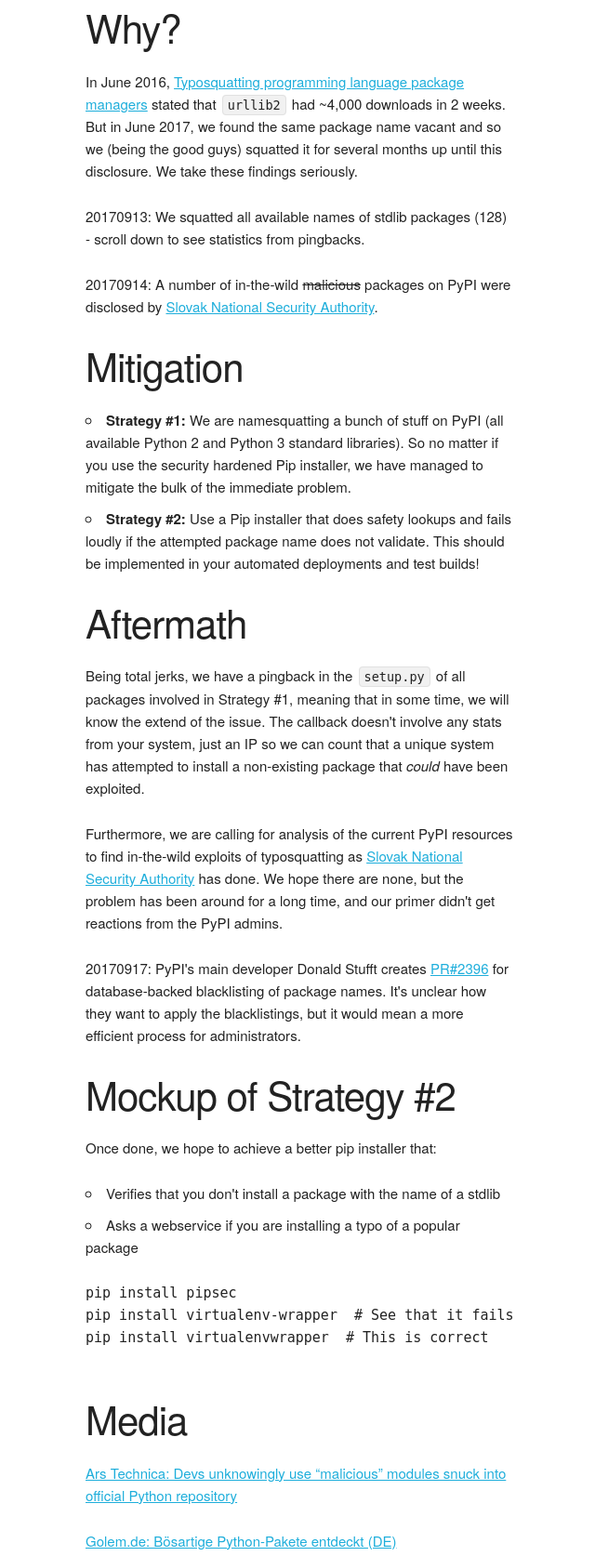
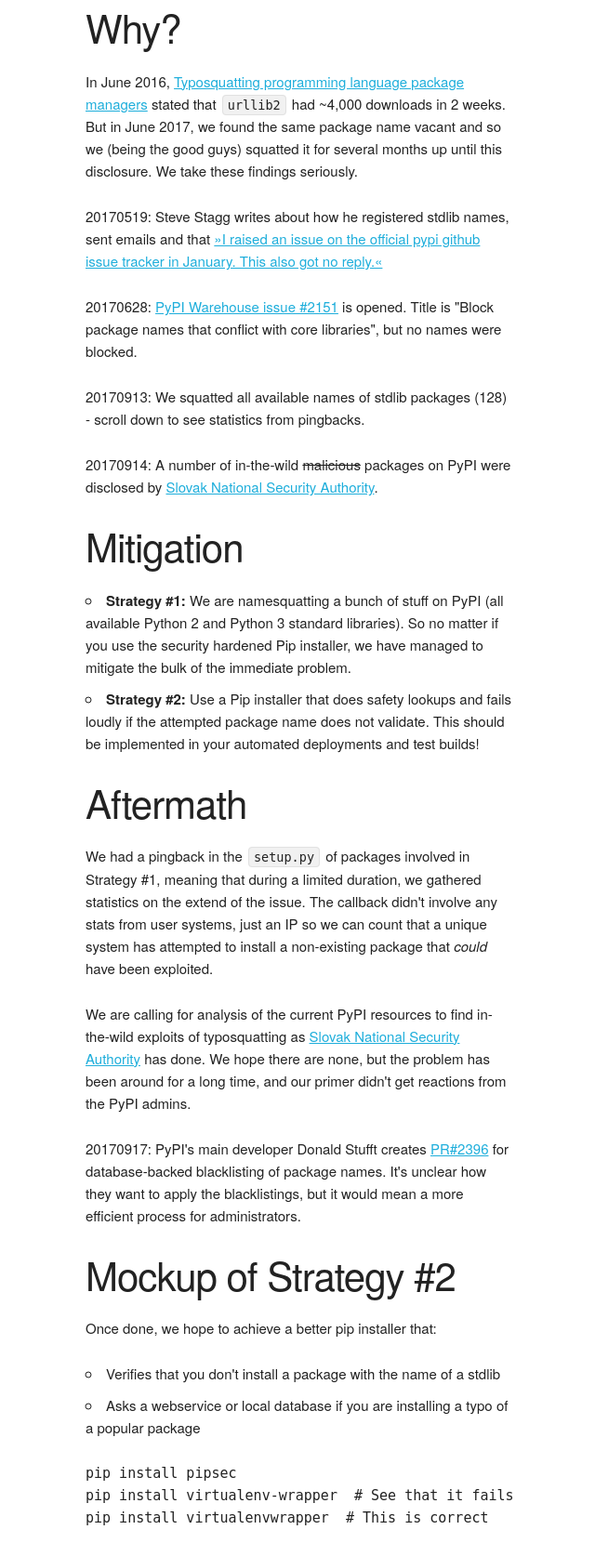
Before and after one commit to benjaoming/pytosquatting, a Django app: template webpages/templates/index.html in a window 1280 px wide. Shown: the part 246-1920 px from the top of the page at 93% size, without its empty margins (68-708 px from the left). Run offline with Django 3.2, Linux system fonts and the light colour scheme; the template is opened without the code that fills it, so the values that code supplies are empty.

Commit message:
Add note about @stestagg 's work, link to closed issue about pip client side security, rewrite some of the current presence to past presence

```diff
--- a/webpages/templates/index.html
+++ b/webpages/templates/index.html
@@ -9,6 +9,8 @@
         <p><strong>Work in progress:</strong> Fixing typosquatting+namesquatting threats in Python Package Index (PyPI).</p>
         <h2>Why?</h2>
         <p>In June 2016, <a href="http://incolumitas.com/2016/06/08/typosquatting-package-managers/">Typosquatting programming language package managers</a> stated that <code>urllib2</code> had ~4,000 downloads in 2 weeks. But in June 2017, we found the same package name vacant and so we (being the good guys) squatted it for several months up until this disclosure. We take these findings seriously.</p>
+        <p>20170519: Steve Stagg writes about how he registered stdlib names, sent emails and that <a href="https://hackernoon.com/building-a-botnet-on-pypi-be1ad280b8d6">»I raised an issue on the official pypi github issue tracker in January. This also got no reply.«</a></p>
+        <p>20170628: <a href="https://github.com/pypa/warehouse/issues/2151">PyPI Warehouse issue #2151</a> is opened. Title is "Block package names that conflict with core libraries", but no names were blocked.</p>
         <p>20170913: We squatted all available names of stdlib packages (128) - scroll down to see statistics from pingbacks.</p>
         <p>20170914: A number of in-the-wild <s>malicious</s> packages on PyPI were disclosed by <a href="http://www.nbu.gov.sk/skcsirt-sa-20170909-pypi/">Slovak National Security Authority</a>.</p>
 
@@ -19,17 +21,18 @@
         </ul>
 
         <h2>Aftermath</h2>
-        <p>Being total jerks, we have a pingback in the <code>setup.py</code> of all packages involved in Strategy #1, meaning that in some time, we will know the extend of the issue. The callback doesn't involve any stats from your system, just an IP so we can count that a unique system has attempted to install a non-existing package that <em>could</em> have been exploited.</p>
+        <p>We had a pingback in the <code>setup.py</code> of packages involved in Strategy #1, meaning that during a limited duration, we gathered statistics on the extend of the issue. The callback didn't involve any stats from user systems, just an IP so we can count that a unique system has attempted to install a non-existing package that <em>could</em> have been exploited.</p>
 
-        <p>Furthermore, we are calling for analysis of the current PyPI resources to find in-the-wild exploits of typosquatting as <a href="http://www.nbu.gov.sk/skcsirt-sa-20170909-pypi/">Slovak National Security Authority</a> has done. We hope there are none, but the problem has been around for a long time, and our primer didn't get reactions from the PyPI admins.</p>
+        <p>We are calling for analysis of the current PyPI resources to find in-the-wild exploits of typosquatting as <a href="http://www.nbu.gov.sk/skcsirt-sa-20170909-pypi/">Slovak National Security Authority</a> has done. We hope there are none, but the problem has been around for a long time, and our primer didn't get reactions from the PyPI admins.</p>
 
         <p>20170917: PyPI's main developer Donald Stufft creates <a href="https://github.com/pypa/warehouse/pull/2396">PR#2396</a> for database-backed blacklisting of package names. It's unclear how they want to apply the blacklistings, but it would mean a more efficient process for administrators.</p>
 
         <h2>Mockup of Strategy #2</h2>
+
         <p>Once done, we hope to achieve a better pip installer that:</p>
         <ul>
           <li>Verifies that you don't install a package with the name of a stdlib</li>
-          <li>Asks a webservice if you are installing a typo of a popular package</li>
+          <li>Asks a webservice or local database if you are installing a typo of a popular package</li>
         </ul>
         <p>
           <pre>
@@ -38,6 +41,8 @@ pip install virtualenv-wrapper  # See that it fails
 pip install virtualenvwrapper  # This is correct
           </pre>
         </p>
+
+        <p>It seems to be hinted by the closure of <a href="https://github.com/pypa/pip/issues/4527">pip#4527</a> that attempts to add security to the client side isn't popular. Arguments are weak, though, so there's no real reason not to do something like the above.</p>
 
         <h2>Media</h2>
 
```
